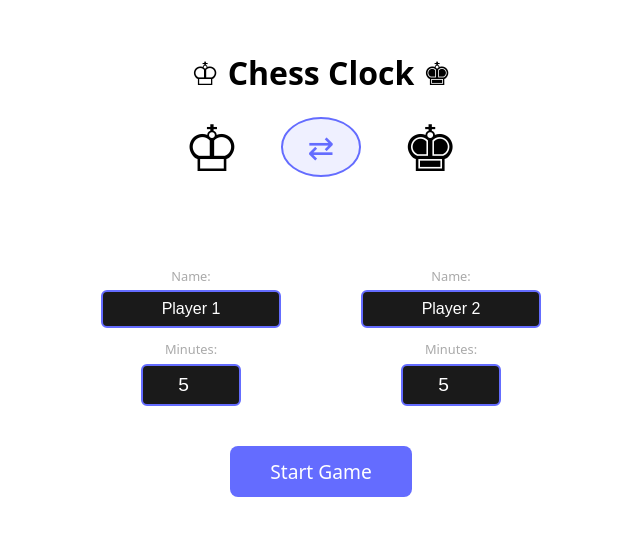
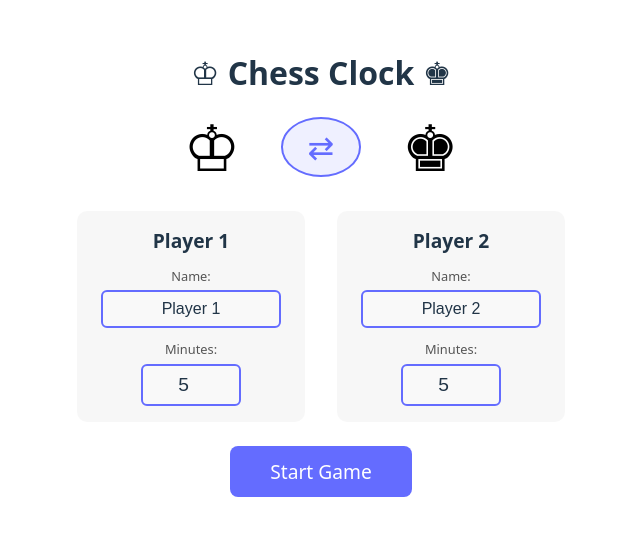
Before and after one commit to beazt123/chess-clock, a React (Vite) app: page / in a window 1280 px wide. Shown: the part 124-660 px from the top of the page, without its empty margins (319-959 px from the left). Built offline with nearby package versions, Linux system fonts and the light colour scheme.

Commit message:
Add dark mode support using CSS custom properties and prefers-color-scheme
Co-authored-by: beazt123 <50363877+beazt123@users.noreply.github.com>

```diff
--- a/src/components/ChessClock.css
+++ b/src/components/ChessClock.css
@@ -1,3 +1,31 @@
+:root {
+  /* Light mode colors (default) */
+  --text-primary: #213547;
+  --text-secondary: #555;
+  --text-tertiary: #666;
+  --bg-primary: #ffffff;
+  --bg-secondary: rgba(0, 0, 0, 0.03);
+  --input-bg: #f9f9f9;
+  --input-text: #213547;
+  --input-border: #646cff;
+  --border-color: rgba(0, 0, 0, 0.1);
+}
+
+@media (prefers-color-scheme: dark) {
+  :root {
+    /* Dark mode colors */
+    --text-primary: rgba(255, 255, 255, 0.87);
+    --text-secondary: #aaa;
+    --text-tertiary: #666;
+    --bg-primary: #242424;
+    --bg-secondary: rgba(255, 255, 255, 0.03);
+    --input-bg: #1a1a1a;
+    --input-text: #fff;
+    --input-border: #646cff;
+    --border-color: rgba(255, 255, 255, 0.1);
+  }
+}
+
 .chess-clock-container {
   width: 100vw;
   height: 100vh;
@@ -6,6 +34,7 @@
   align-items: center;
   justify-content: center;
   transition: background-color 0.3s ease;
+  background-color: var(--bg-primary);
 }
 
 .chess-clock-container.timeout {
@@ -37,7 +66,7 @@
 .setup-screen h1 {
   font-size: 2rem;
   margin: 0;
-  color: #000;
+  color: var(--text-primary);
 }
 
 .color-selection {
@@ -62,7 +91,7 @@
 }
 
 .player-name-small {
-  color: #aaa;
+  color: var(--text-secondary);
   font-size: 0.9rem;
 }
 
@@ -114,14 +143,14 @@
   align-items: center;
   gap: 0.75rem;
   padding: 1rem 1.5rem;
-  background: rgba(255, 255, 255, 0.05);
+  background: var(--bg-secondary);
   border-radius: 10px;
   min-width: 180px;
 }
 
 .player-setup h2 {
   margin: 0;
-  color: #fff;
+  color: var(--text-primary);
   font-size: 1.2rem;
 }
 
@@ -133,7 +162,7 @@
 }
 
 .time-input label {
-  color: #aaa;
+  color: var(--text-secondary);
   font-size: 0.8rem;
 }
 
@@ -143,9 +172,9 @@
   font-size: 1.2rem;
   text-align: center;
   border-radius: 6px;
-  border: 2px solid #646cff;
-  background-color: #1a1a1a;
-  color: #fff;
+  border: 2px solid var(--input-border);
+  background-color: var(--input-bg);
+  color: var(--input-text);
 }
 
 .time-input input[type="text"] {
@@ -154,13 +183,13 @@
   font-size: 1rem;
   text-align: center;
   border-radius: 6px;
-  border: 2px solid #646cff;
-  background-color: #1a1a1a;
-  color: #fff;
+  border: 2px solid var(--input-border);
+  background-color: var(--input-bg);
+  color: var(--input-text);
 }
 
 .time-input input::placeholder {
-  color: #666;
+  color: var(--text-tertiary);
 }
 
 .start-button {
@@ -196,7 +225,7 @@
   justify-content: center;
   position: relative;
   transition: all 0.3s ease;
-  background: rgba(255, 255, 255, 0.03);
+  background: var(--bg-secondary);
   cursor: pointer;
   user-select: none;
   -webkit-tap-highlight-color: transparent;
@@ -212,12 +241,12 @@
 }
 
 .player1-timer {
-  border-right: 2px solid rgba(255, 255, 255, 0.1);
+  border-right: 2px solid var(--border-color);
 }
 
 .player-label {
   font-size: 2rem;
-  color: #aaa;
+  color: var(--text-secondary);
   margin-bottom: 1rem;
   text-transform: uppercase;
   letter-spacing: 2px;
@@ -243,13 +272,13 @@
 .time-display {
   font-size: 6rem;
   font-weight: bold;
-  color: #000;
+  color: var(--text-primary);
   font-family: 'Courier New', monospace;
   text-shadow: 0 0 20px rgba(100, 108, 255, 0.5);
 }
 
 .timer.active .time-display {
-  color: #000;
+  color: var(--text-primary);
   text-shadow: 0 0 30px rgba(100, 108, 255, 0.8);
 }
 
@@ -362,7 +391,7 @@
 
   .player1-timer {
     border-right: none;
-    border-bottom: 2px solid rgba(255, 255, 255, 0.1);
+    border-bottom: 2px solid var(--border-color);
   }
 
   .time-display {
@@ -371,16 +400,6 @@
 
   .player-label {
     font-size: 1.5rem;
-  }
-
-  /* Revert to vertical layout on mobile */
-  .game-screen {
-    flex-direction: column;
-  }
-
-  .player1-timer {
-    border-right: none;
-    border-bottom: 2px solid rgba(255, 255, 255, 0.1);
   }
 
   .timeout-message {
```
Also changed, not shown: 1 other file (tests, documents, lock files or other folders).
